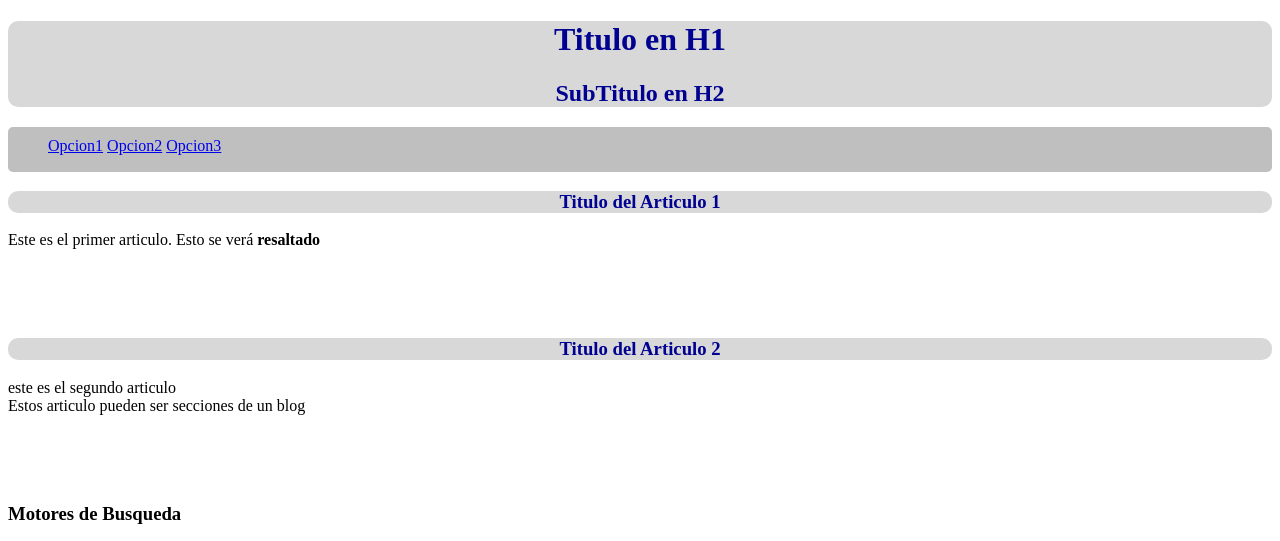
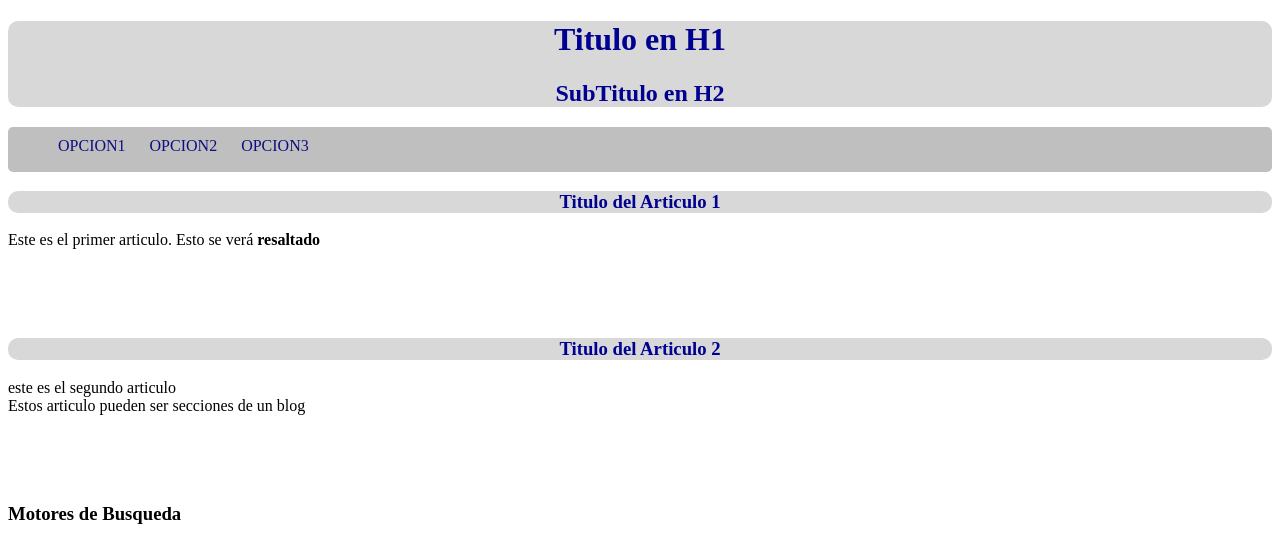
Before and after one commit to ampisa12/Practica1, a plain HTML site: page index.html in a window 1280 px wide. Shown: the top 541 px of the page. Drawn offline with Linux system fonts and the light colour scheme.

Commit message:
nav ul li a

```diff
--- a/css/style.css
+++ b/css/style.css
@@ -20,3 +20,10 @@ nav ul{
 nav ul li{
     display: inline;
 }
+
+nav ul li a{
+    text-decoration: none;
+    color: #0e0e80;
+    text-transform: uppercase;
+    padding: 10px;
+}
```
